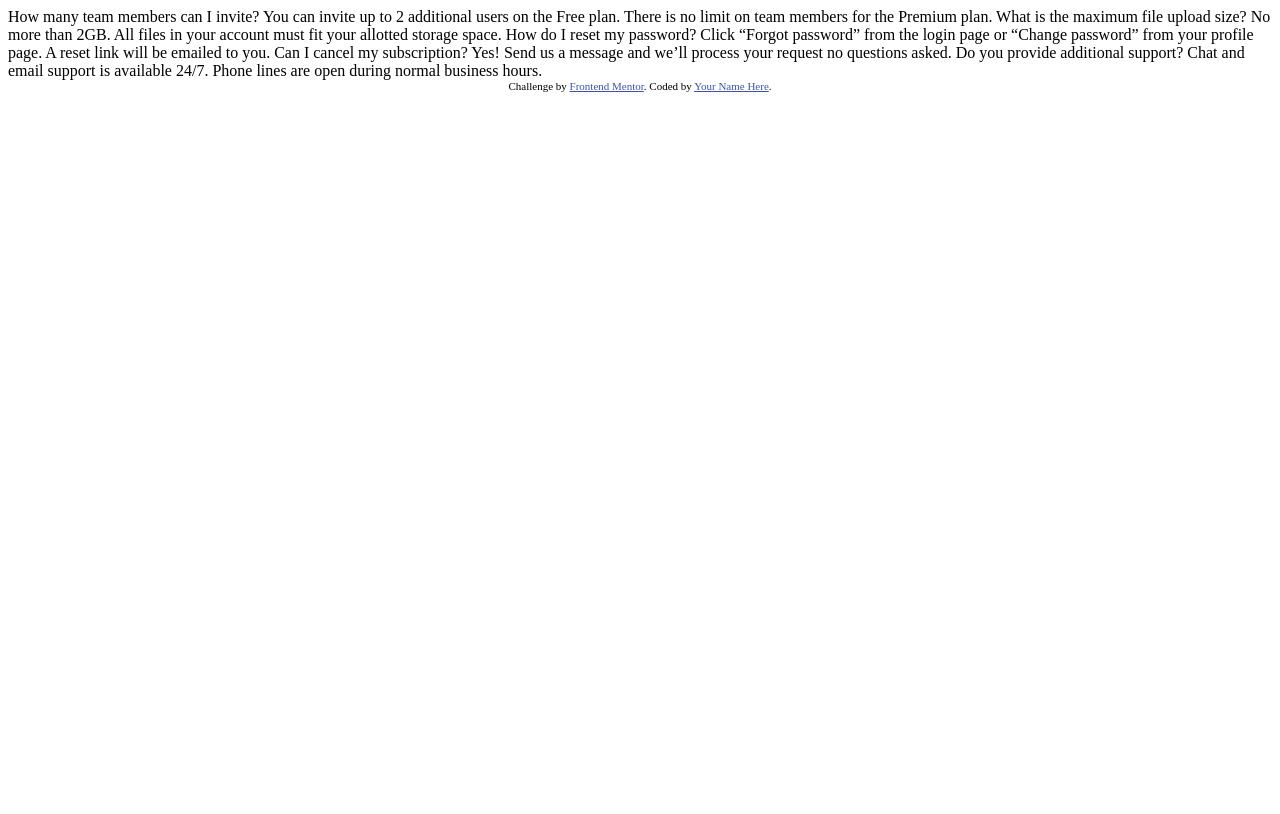
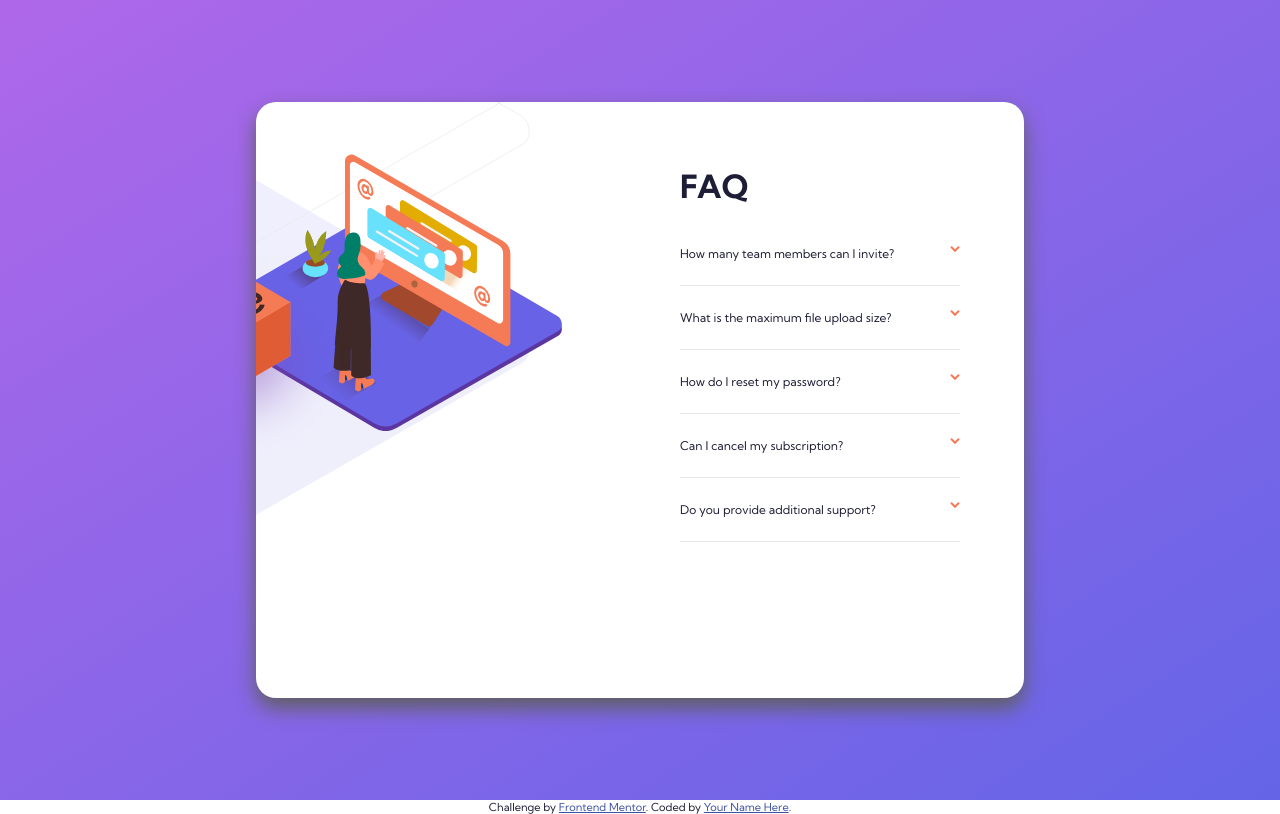
Before and after one commit to StevenMejorada/coding-challenges, a plain HTML site: page faq-accordion-card-main/index.html in a window 1280 px wide. Drawn offline with Linux system fonts and the light colour scheme.

Commit message:
work on project 1

```diff
--- /dev/null
+++ b/faq-accordion-card-main/app.js
@@ -0,0 +1,4 @@
+function myFunction() {
+    var element = document.querySelector("faq__question");
+    element.classList.toggle("blue");
+  }
--- a/faq-accordion-card-main/index.html
+++ b/faq-accordion-card-main/index.html
@@ -5,7 +5,7 @@
   <meta name="viewport" content="width=device-width, initial-scale=1.0"> <!-- displays site properly based on user's device -->
 
   <link rel="icon" type="image/png" sizes="32x32" href="./images/favicon-32x32.png">
-
+  <link rel="stylesheet" href="style.css">
   <title>Frontend Mentor | FAQ Accordion Card</title>
 
   <!-- Feel free to remove these styles or customise in your own stylesheet 👍 -->
@@ -15,26 +15,80 @@
   </style>
 </head>
 <body>
+  <main>
+    <section class="section-landingPage">
+        <div class="row box">
+          <div class="col-1-of-2">
+            <div class="composition">
+              <img class= "composition__image-1"src="images/illustration-woman-online-desktop.svg" alt="">
+              <img class="composition__image-2"src="images/illustration-box-desktop.svg" alt="">
+              <img class="composition__image-3" src="images/bg-pattern-desktop.svg" alt="">
+            </div>
+          </div>
+          <div class="col-1-of-2">
+            <h1 class="faq__heading">FAQ</h1>
+            <div class="faq">
+              <p class="faq__question">
                 How many team members can I invite?
+              </p>
+              <img class="arrow"src="images/icon-arrow-down.svg" alt="">
+              <p class="faq__answer">
                 You can invite up to 2 additional users on the Free plan. There is no limit on
                 team members for the Premium plan.
+              </p>
+            </div>
 
+            <div class="faq">
+              <p class="faq__question">
                 What is the maximum file upload size?
+              </p>
+              <img class="arrow" src="images/icon-arrow-down.svg" alt="">
+              <p class="faq__answer">
                 No more than 2GB. All files in your account must fit your allotted storage space.
+              </p>
+            </div>
 
+            <div class="faq">
+              <p class="faq__question">
                 How do I reset my password?
+              </p>
+              <img class="arrow" src="images/icon-arrow-down.svg" alt="">
+              <p class="faq__answer">
                 Click “Forgot password” from the login page or “Change password” from your profile page.
                 A reset link will be emailed to you.
+              </p>
+            </div>
 
+            <div class="faq">
+              <p class="faq__question">
                 Can I cancel my subscription?
+              </p>
+              <img class="arrow" src="images/icon-arrow-down.svg" alt="">
+              <p class="faq__answer">
                 Yes! Send us a message and we’ll process your request no questions asked.
+              </p>
+            </div>
 
+            <div class="faq">
+              <p class="faq__question">
                 Do you provide additional support?
+              </p>
+              <img class="arrow" src="images/icon-arrow-down.svg" alt="">
+              <p class="faq__answer">
                 Chat and email support is available 24/7. Phone lines are open during normal business hours.
+              </p>
+            </div>
+
+          </div>
+        </div>
+    </section>
+  </main>
+
 
   <div class="attribution">
     Challenge by <a href="https://www.frontendmentor.io?ref=challenge" target="_blank">Frontend Mentor</a>.
     Coded by <a href="#">Your Name Here</a>.
   </div>
+  <script src="app.js"></script>
 </body>
 </html>
--- /dev/null
+++ b/faq-accordion-card-main/style.css
@@ -0,0 +1,150 @@
+@import url("https://fonts.googleapis.com/css2?family=Kumbh+Sans:wght@400;700&display=swap");
+
+*,
+*::after,
+*::before {
+  margin: 0;
+  padding: 0;
+  box-sizing: inherit;
+}
+
+body {
+  box-sizing: border-box;
+  font-family: "Kumbh Sans", sans-serif;
+  font-size: 12px;
+  font-weight: 400;
+  color:hsl(238, 29%, 16%);
+}
+
+.section-landingPage{
+    height:100vh;
+    width: 100%;
+    padding:8% 0;
+    background-image:linear-gradient(to bottom right,hsl(273, 75%, 66%),hsl(240, 73%, 65%) )
+}
+.box{
+  border-radius: 20px;
+  background-color: #fff;
+  padding:4rem 4rem;
+  width:60%;
+  height:100%;
+  box-shadow: 0px 10px 20px rgb(95, 95, 95);
+  overflow:hidden;
+}
+
+/**************Left Side***************/
+
+.composition{
+  position:relative;
+
+
+}
+
+.composition__image-1{
+  width: 100%;
+  transform:scale(1.3);
+  position: relative;
+  left:-80px;
+  top:20px;
+  z-index: 2;
+  object-fit: contain;
+
+
+}
+
+.composition__image-2{
+  position:absolute;
+  z-index:200;
+  top:110px;
+  left:-170px;
+  overflow: visible;
+
+}
+
+.composition__image-3{
+  z-index: 1;
+  width:100%;
+  transform:scale(2.5);
+  position:absolute;
+  top:-100px;
+  left:-280px;
+}
+
+/*************Right Side****************/
+
+.faq__heading{
+  font-size: 2rem;
+  font-weight: 700;
+  margin-bottom:1rem;
+}
+
+.faq{
+  border-bottom:1px solid hsl(240, 5%, 91%);
+  position:relative;
+  padding:.5rem 0;
+}
+.faq__question{
+  margin:1rem 0;
+}
+.faq__question:hover{
+  color:hsl(14, 88%, 65%);
+  cursor:pointer;
+}
+
+.faq__answer,.faq__question,.arrow{
+  display: inline-block;
+}
+
+.arrow{
+  cursor:pointer;
+  position: absolute;
+  top:1.5rem;
+  right:0;
+}
+
+.faq__answer{
+  display:none;
+}
+
+
+/***********Grid System************/
+.row{
+  margin: 0 auto;
+}
+.row::after{
+  content:"";
+  display:table;
+  clear:both;
+}
+
+.row [class^="col-"]:not(:last-child){
+  margin-right:5rem;
+}
+
+.row [class^="col-"]{
+  float: left;
+}
+.row .col-1-of-2{
+  width: calc((100% - 5rem) / 2);
+}
+
+
+
+/*
+#### Text
+
+- Very dark desaturated blue: hsl(238, 29%, 16%)
+- Soft red: hsl(14, 88%, 65%)
+
+Background gradient:
+
+- Soft violet: hsl(273, 75%, 66%)
+- Soft blue: hsl(240, 73%, 65%)
+#### Text
+
+- Very dark grayish blue: hsl(237, 12%, 33%)
+- Dark grayish blue: hsl(240, 6%, 50%)
+
+#### Dividers
+
+- Light grayish blue: hsl(240, 5%, 91%)
```
Lines whose indentation alone changed are shown as unchanged.
